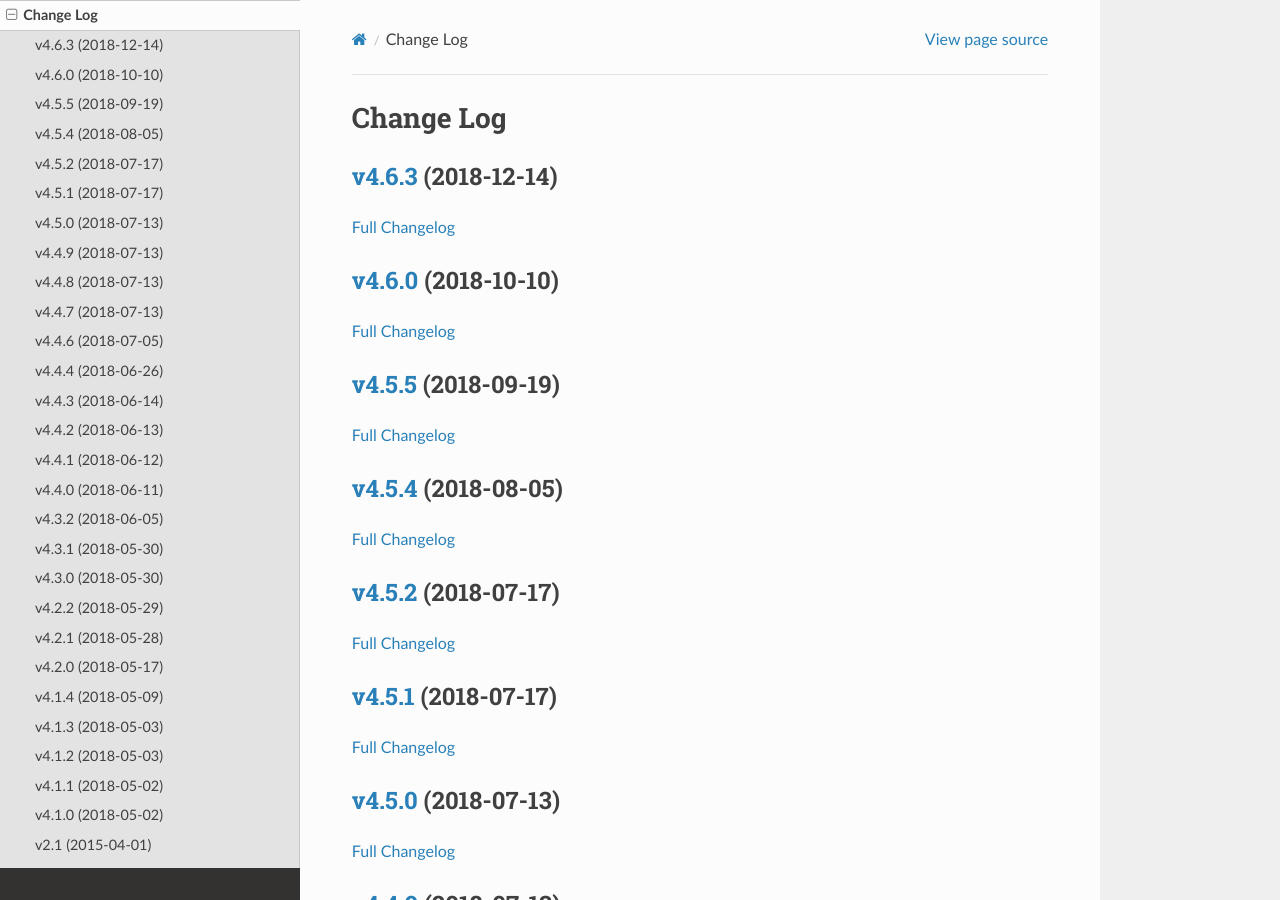
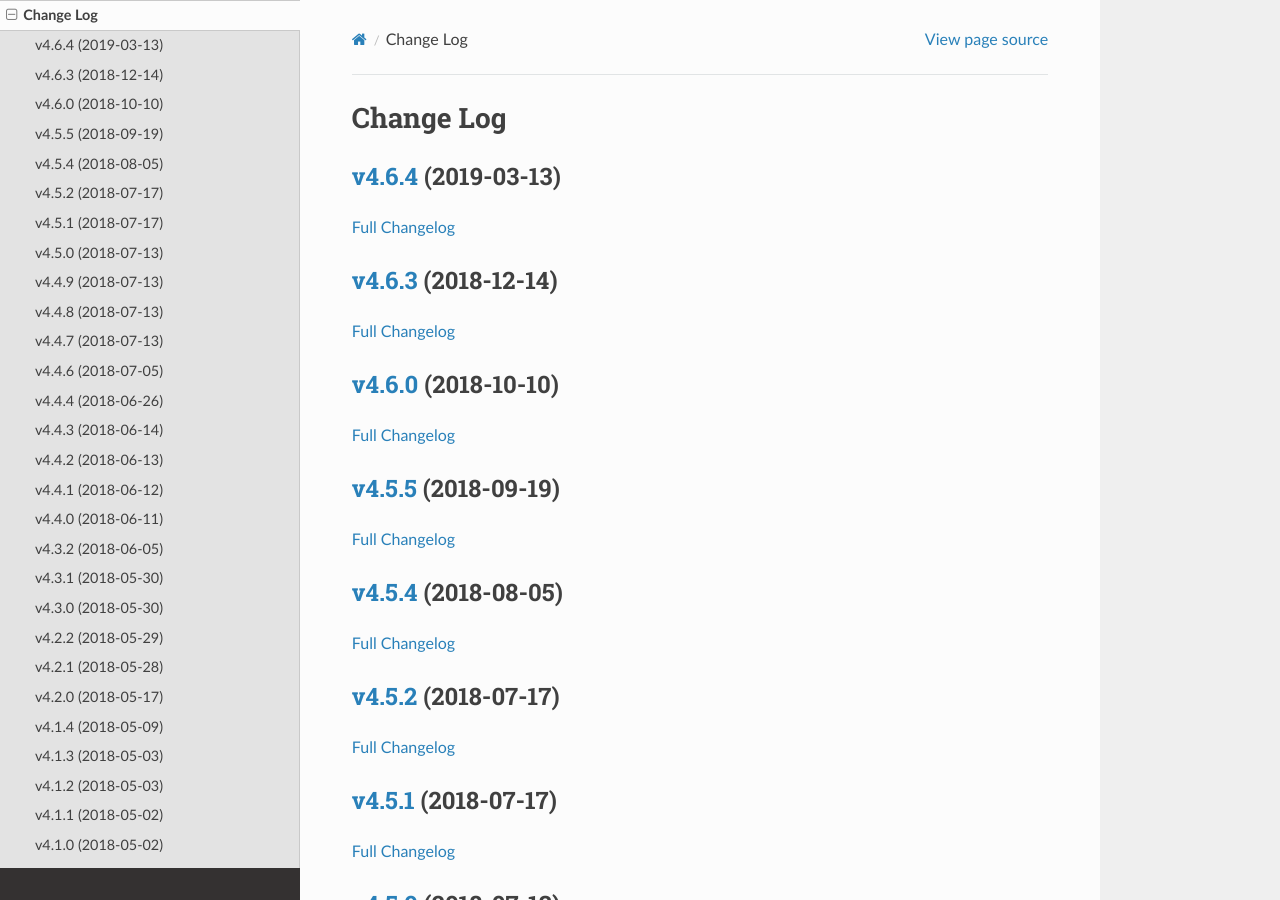
Before and after one commit to ESPRI-Mod/nctime, a Sphinx documentation site: the page built from docs/log.rst, in a window 1280 px wide and 900 px high. Built offline with Sphinx 7.4.7 and the Read the Docs theme 2.0.0, drawn with Linux system fonts in a browser that asks for light colours; the version number could not be read and is left out.

Commit message:
update doc

```diff
--- a/docs/log.rst
+++ b/docs/log.rst
@@ -3,6 +3,12 @@
 
 Change Log
 ==========
+
+`v4.6.4 <https://github.com/Prodiguer/nctime/tree/v4.6.4>`__ (2019-03-13)
+-------------------------------------------------------------------------
+
+`Full
+Changelog <https://github.com/Prodiguer/nctime/compare/v4.6.3...v4.6.4>`__
 
 `v4.6.3 <https://github.com/Prodiguer/nctime/tree/v4.6.3>`__ (2018-12-14)
 -------------------------------------------------------------------------
```
